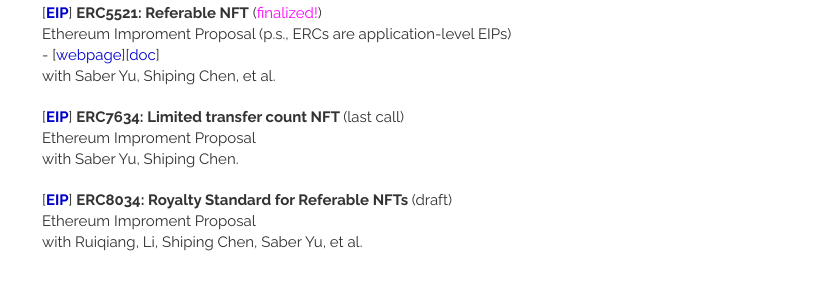
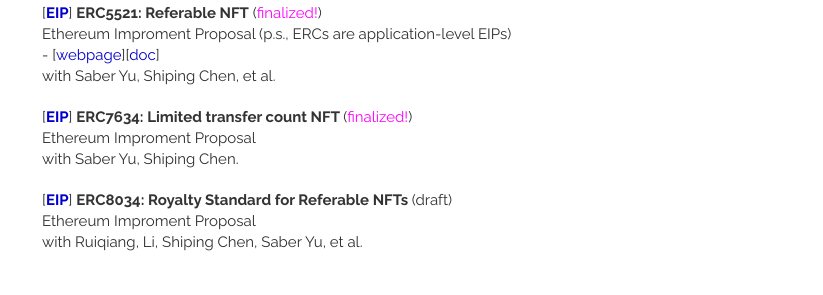
Before and after one commit to qinwang-git/qinwang-git.github.io, a Jekyll site: the page built from index.html, in a window 1280 px wide and 900 px high, scrolled down 1402 px. Shown: the part 152-447 px from the top of the window, without its empty margins (318-1141 px from the left). Built offline with Jekyll 4.4.1, drawn with Linux system fonts in a browser that asks for light colours; nearby versions of some CDN libraries; a script that is not in the unit is left out; the list of posts is cut into pages by our own code.

Commit message:
Update community.html

```diff
--- a/_includes/community.html
+++ b/_includes/community.html
@@ -56,7 +56,7 @@
       <article>
         <header>
             [<strong><a href = "https://eips.ethereum.org/EIPS/eip-7634" target="_blank">EIP</a></strong>]
-              <strong> ERC7634: Limited transfer count NFT </strong>  (last call)
+              <strong> ERC7634: Limited transfer count NFT </strong>  (<font color="magenta">finalized!</font>)
             <br> Ethereum Improment Proposal
             <br> with Saber Yu, Shiping Chen.
         </header>
```
